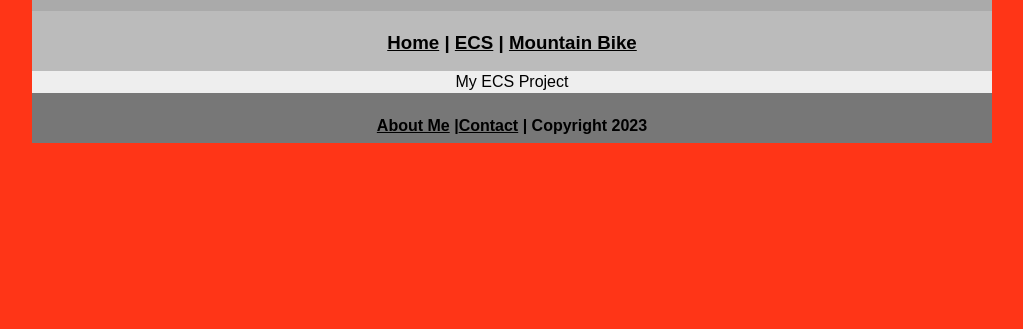
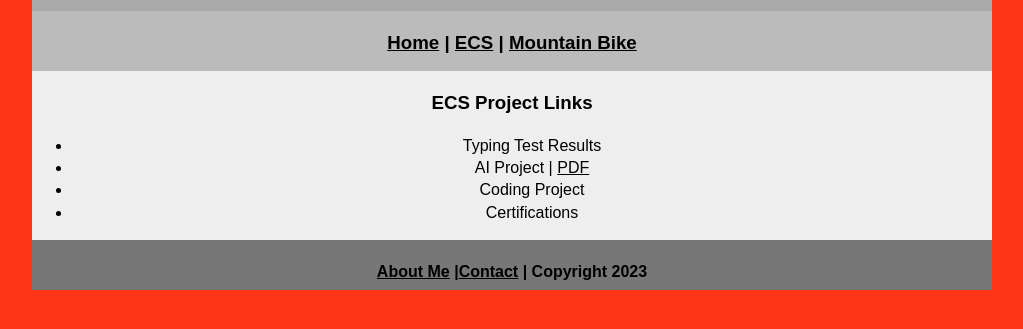
Before and after one commit to GJRice/portfolio, a plain HTML site: page ecs/index.html in a window 1280 px wide. Shown: the part 69-398 px from the top of the page, without its empty margins (128-1151 px from the left). Drawn offline with Linux system fonts and the light colour scheme.

Commit message:
Update index.html

```diff
--- a/ecs/index.html
+++ b/ecs/index.html
@@ -15,7 +15,13 @@
     <h3><a href="../index.html">Home</a> | <a href="index.html">ECS</a> | <a href="../mountainbike/index.html">Mountain Bike</a></h3>
   </div>
   <div class="content">
-	  My ECS Project
+	  <h3>ECS Project Links</h3>
+	  <ul>
+		  <li>Typing Test Results </li>
+		  <li>AI Project | <a href="Emerging Technology.pdf">PDF</a> </li>
+		  <li>Coding Project </li>
+		  <li>Certifications </li>
+	</ul>
   </div>
   <div class="footer">
      <h4> <a href="../aboutme.html">About Me</a> |<a href="mailto:gordrice9635@granitesd.org">Contact</a> | Copyright 2023</h4>
```
